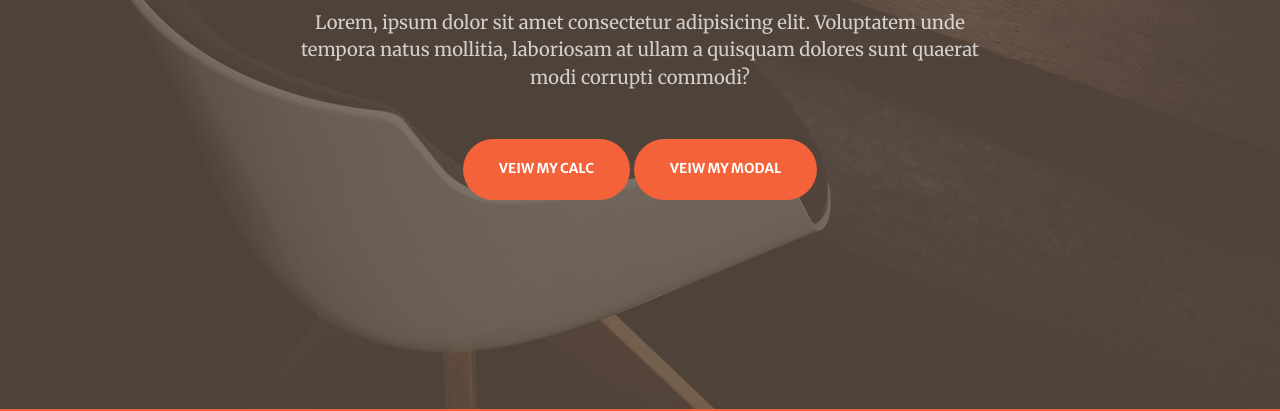
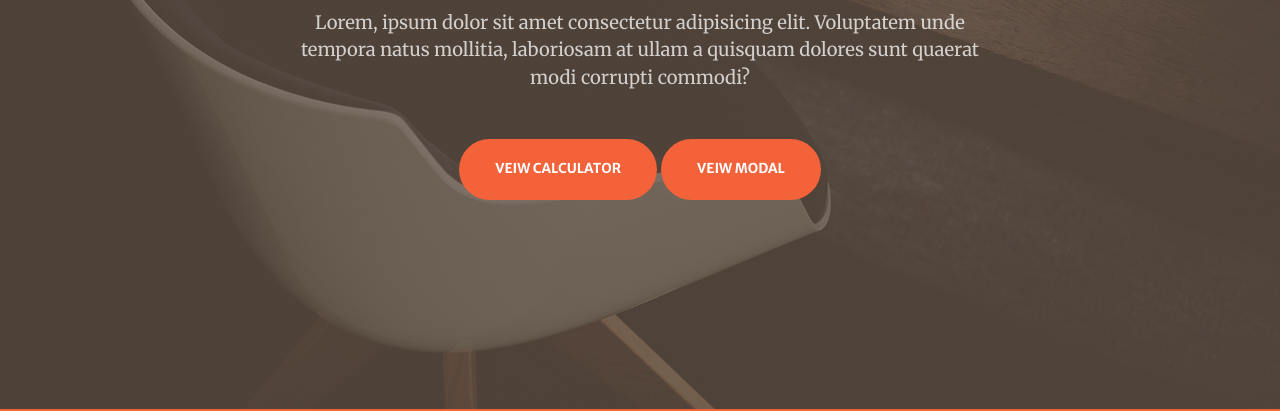
Before and after one commit to mralysin/bosky, a plain HTML site: page index.html in a window 1280 px wide. Shown: the part 391-802 px from the top of the page. Drawn offline with nearby package versions, Linux system fonts and the light colour scheme; some packages are replaced by stand-ins of ours; a script that the page names is missing.

Commit message:
minimal changes

```diff
--- a/index.html
+++ b/index.html
@@ -44,8 +44,8 @@
                     </div>
                     <div class="col-lg-8 align-self-baseline">
                         <p class="text-white-75 mb-5">Lorem, ipsum dolor sit amet consectetur adipisicing elit. Voluptatem unde tempora natus mollitia, laboriosam at ullam a quisquam dolores sunt quaerat modi corrupti commodi?</p>
-                        <a class="btn btn-primary btn-xl" href="calculator/">Veiw My Calc</a>
-                        <a class="btn btn-primary btn-xl" href="../boskytrap.github.io/modal/">Veiw My Modal</a>
+                        <a class="btn btn-primary btn-xl" href="calculator/">Veiw Calculator</a>
+                        <a class="btn btn-primary btn-xl" href="../boskytrap.github.io/modal/">Veiw Modal</a>
                     </div>
                 </div>
             </div>
```
